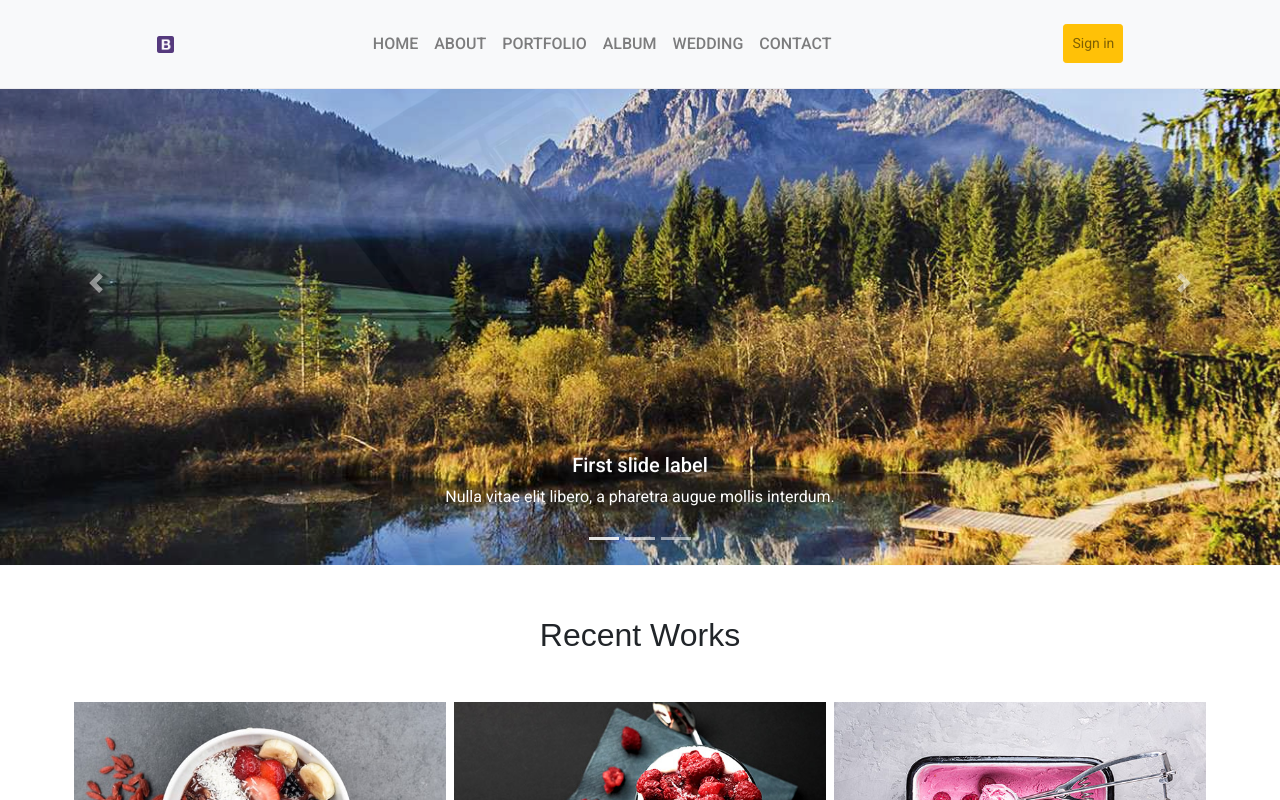
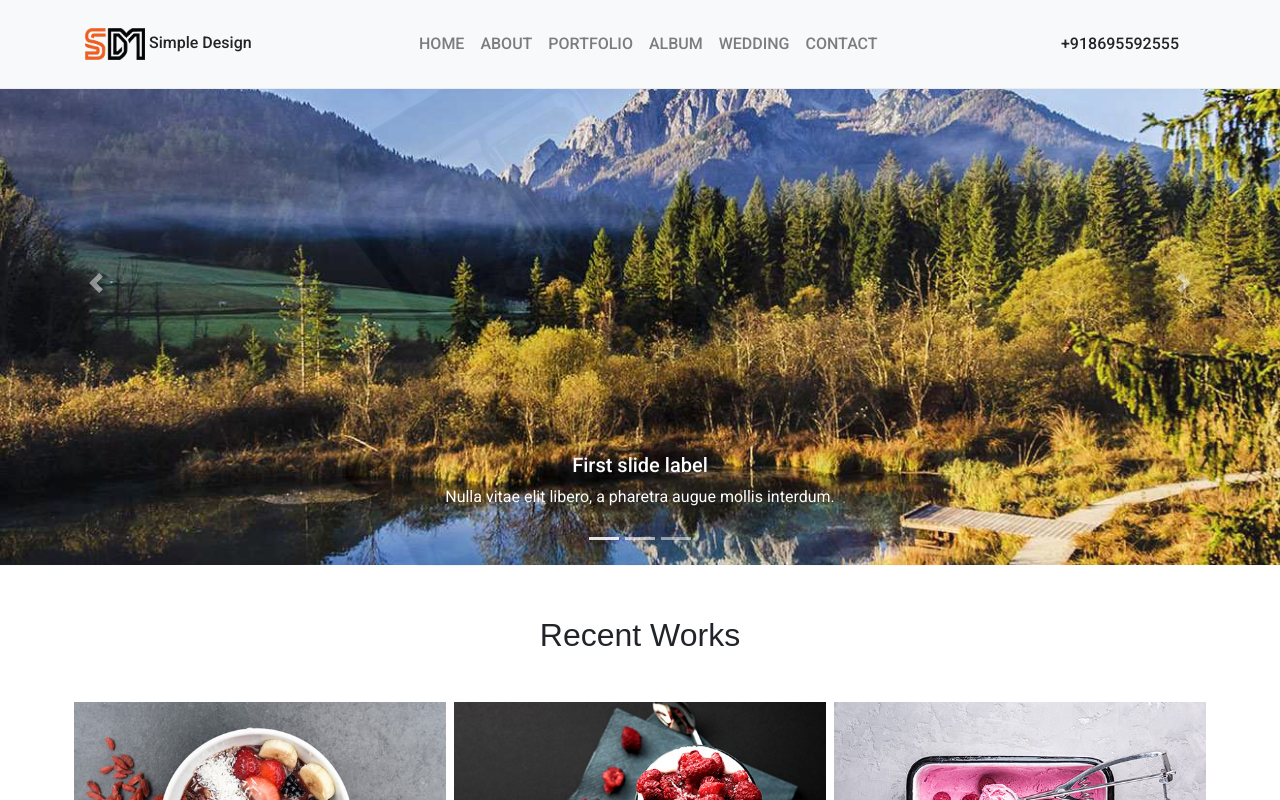
Before and after one commit to duraimuruganezhumalai/sdmhomelive, an Angular app: page / in a window 1280 px wide. Shown: the top 800 px of the page. Built offline with nearby package versions, Linux system fonts and the light colour scheme.

Commit message:
home page logo changed

```diff
--- a/src/app/app.component.html
+++ b/src/app/app.component.html
@@ -6,9 +6,11 @@
         aria-controls="navbarExample01" aria-expanded="false" aria-label="Toggle navigation">
         <i class="fa fa-bars"></i>
       </button>
-      <div class="collapse navbar-collapse justify-content-around" id="navbarExample01">
-        <img class="mr-5" src="../assets/bootstrap-logo.png" height="17" alt="" loading="lazy" />
-        <ul class="navbar-nav me-auto mb-2 mb-lg-0">
+      <div class="collapse navbar-collapse d-flex justify-content-between" id="navbarExample01">
+        <span class="text-capitalize">
+        <img class="" src="../assets/sdmphotoeffect_logo.png" width="60" alt="" loading="lazy" />
+       simple design</span>
+        <ul class="navbar-nav mb-2 mb-lg-0">
           <li class="nav-item" routerLinkActive="active" [routerLinkActiveOptions]="{exact:true}">
             <a class="nav-link" aria-current="page" routerLink="/home">Home</a>
           </li>
@@ -27,11 +29,15 @@
           <li class="nav-item" routerLinkActive="active" skipLocationChange="true">
             <a class="nav-link" routerLink="/contact">Contact</a>
           </li>
-          <li class="nav-item signin-ml border-radius-10" routerLinkActive="active" skipLocationChange="true">
+          <!-- <li class="nav-item signin-ml border-radius-10" routerLinkActive="active" skipLocationChange="true">
             <button type="button" class="btn btn-warning nav-link btn-sm" routerLink="/home/login" data-toggle="modal"
-              data-target="#myModal">Sign in</button>
+              data-target="#myModal">+91 9597118896 +91 8695592555</button>
+          </li> -->
+
+        </ul>
+        <li class="nav-item list-unstyled">
+          <span class="nav-link">+918695592555</span>
           </li>
-        </ul>
       </div>
     </div>
   </nav>
--- a/src/app/app.component.scss
+++ b/src/app/app.component.scss
@@ -22,9 +22,10 @@ $margin-left: 14rem;
 .teal{
     color: $footer-color;
 }
-.signin-ml{
-margin-left: $margin-left;
-}
+// .signin-ml{
+// margin-left: $margin-left;
+// }
+
 .mt-footer{
 margin-top: 200px;
 }
--- a/src/app/app.module.ts
+++ b/src/app/app.module.ts
@@ -13,6 +13,8 @@ import { LoginComponent } from './login/login.component';
 import { RegisterComponent } from './register/register.component';
 import { BrowserAnimationsModule } from '@angular/platform-browser/animations';
 import { FormsModule, ReactiveFormsModule } from '@angular/forms';
+
+import { CommonModule } from '@angular/common';
 
 
 
@@ -39,9 +41,8 @@ import { FormsModule, ReactiveFormsModule } from '@angular/forms';
     BrowserModule,
     AppRoutingModule,
     FormsModule,
+    CommonModule,
     ReactiveFormsModule,
-
-
     BrowserAnimationsModule
   ],
   providers: [
```
Also changed, not shown: src/assets/bootstrap-logo.png (deleted), src/assets/sdmphotoeffect_logo.png (added).
